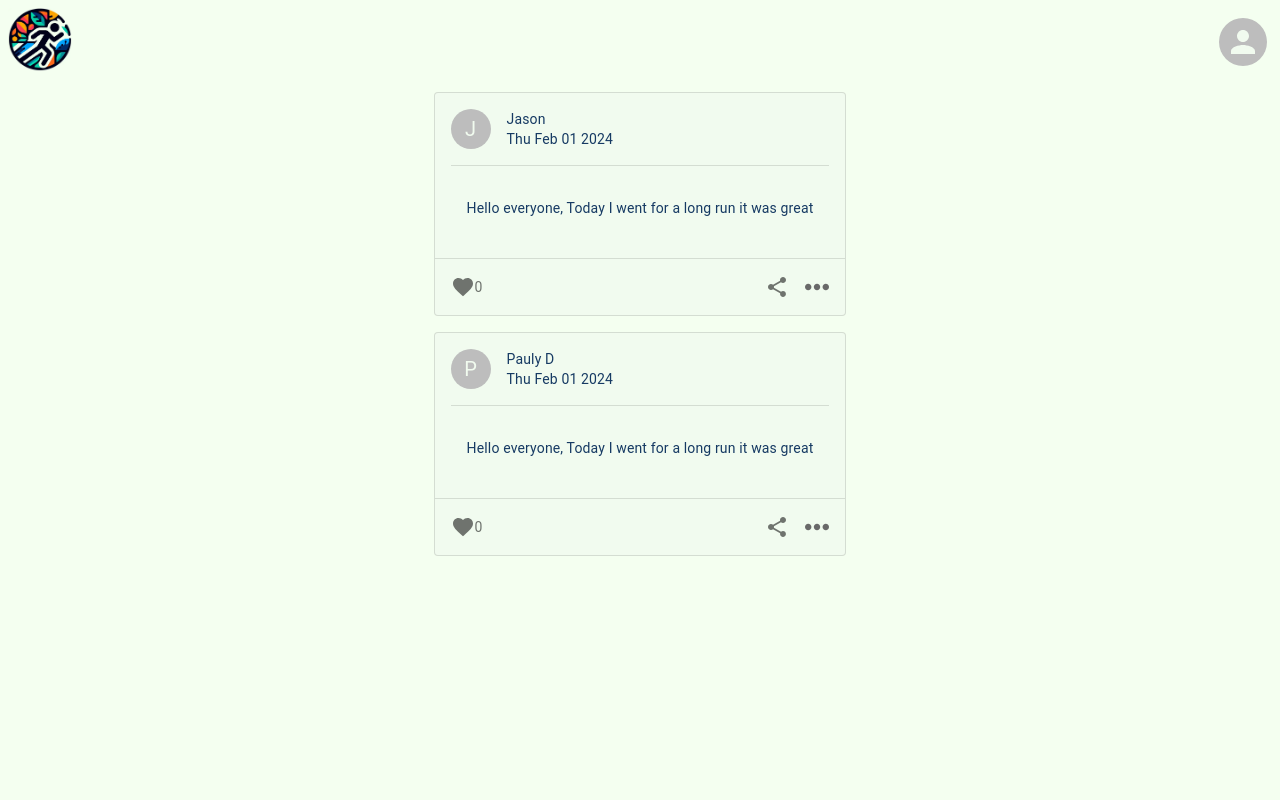
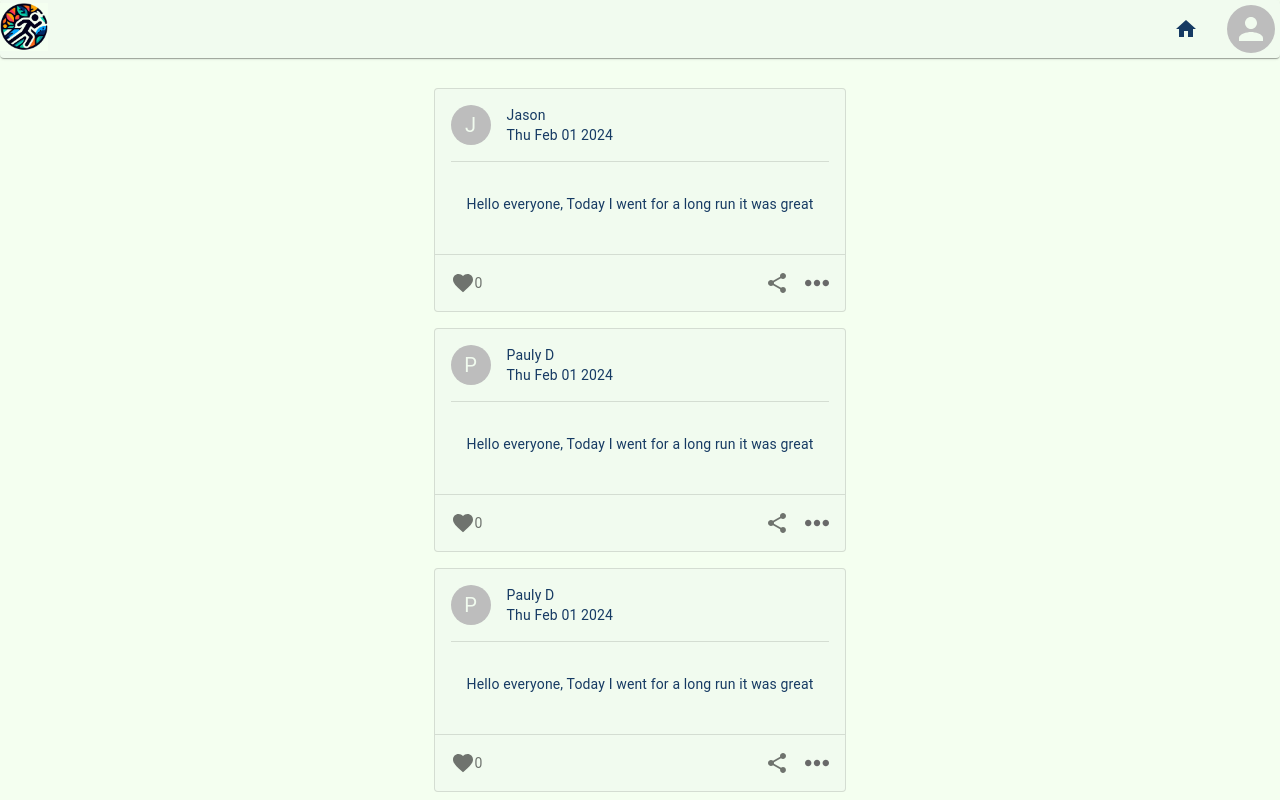
Before and after one commit to PaciorekJ/FitnessBytes, a React (Vite) app in the folder fitness-bytes-frontend/: page /auth/feed/1 in a window 1280 px wide. Shown: the top 800 px of the page. Built offline with nearby package versions, Linux system fonts and the light colour scheme.

Commit message:
Nav has bare bones functionality

```diff
--- a/fitness-bytes-frontend/src/components/Nav/Nav.tsx
+++ b/fitness-bytes-frontend/src/components/Nav/Nav.tsx
@@ -1,6 +1,8 @@
 import { Logout, Settings } from "@mui/icons-material";
+import HomeIcon from "@mui/icons-material/Home";
 import {
 	Avatar,
+	Box,
 	Divider,
 	FormControl,
 	IconButton,
@@ -8,6 +10,7 @@ import {
 	ListItemIcon,
 	Menu,
 	MenuItem,
+	Paper,
 	Select,
 	SelectChangeEvent,
 	Stack,
@@ -37,14 +40,19 @@ const Nav = () => {
 	};
 
 	return (
+		<Stack zIndex={"100"} height={"10vh"} position={"sticky"} top={0}>
+			<Paper>
 				<Stack
 					flexDirection={"row"}
 					justifyContent={"space-between"}
-			alignItems={"center"}
-			gap={1}
-			padding={1}>
-			<LogoIcon sizes="4rem" />
-			<React.Fragment>
+					alignItems={"center"}>
+					<LogoIcon sizes="3rem" />
+					<Box>
+						<a href="#top">
+							<IconButton>
+								<HomeIcon color="primary"></HomeIcon>
+							</IconButton>
+						</a>
 						<Tooltip title="Account settings">
 							<IconButton
 								onClick={handleClick}
@@ -109,7 +117,9 @@ const Nav = () => {
 								Logout
 							</MenuItem>
 						</Menu>
-			</React.Fragment>
+					</Box>
+				</Stack>
+			</Paper>
 		</Stack>
 	);
 };
--- a/fitness-bytes-frontend/src/index.css
+++ b/fitness-bytes-frontend/src/index.css
@@ -1,9 +1,17 @@
+* {
+	box-sizing: border-box;
+}
+
+html {
+	scroll-behavior: smooth;
+	scroll-padding: 10vh; /* Refer to Nav height */
+}
+
 body {
-	width: 100vw;
+	max-width: 100vw;
 	min-height: 100vh;
 	margin: 0;
 	background-color: #f4fff0;
-	box-sizing: border-box;
 }
 
 #root {
--- a/fitness-bytes-frontend/src/pages/Feed.tsx
+++ b/fitness-bytes-frontend/src/pages/Feed.tsx
@@ -18,10 +18,41 @@ const Feed = () => {
 			likes: 0,
 			timeCreated: d,
 		},
+		{
+			username: "Pauly D",
+			content: "Hello everyone, Today I went for a long run it was great",
+			likes: 0,
+			timeCreated: d,
+		},
+		{
+			username: "Pauly D",
+			content: "Hello everyone, Today I went for a long run it was great",
+			likes: 0,
+			timeCreated: d,
+		},
+		{
+			username: "Pauly D",
+			content: "Hello everyone, Today I went for a long run it was great",
+			likes: 0,
+			timeCreated: d,
+		},
+		{
+			username: "Pauly D",
+			content: "Hello everyone, Today I went for a long run it was great",
+			likes: 0,
+			timeCreated: d,
+		},
+		{
+			username: "Pauly D",
+			content: "Hello everyone, Today I went for a long run it was great",
+			likes: 0,
+			timeCreated: d,
+		},
 	];
 
 	return (
 		<Stack width={"100%"} alignItems={"center"}>
+			<div id="top"></div>
 			{posts.map((p) => (
 				<PostCard {...p} />
 			))}
```
Also changed, not shown: fitness-bytes-frontend/public/post-icon.webp (added), fitness-bytes-frontend/src/assets/post-icon.webp (added). Lines whose indentation alone changed are shown as unchanged.
